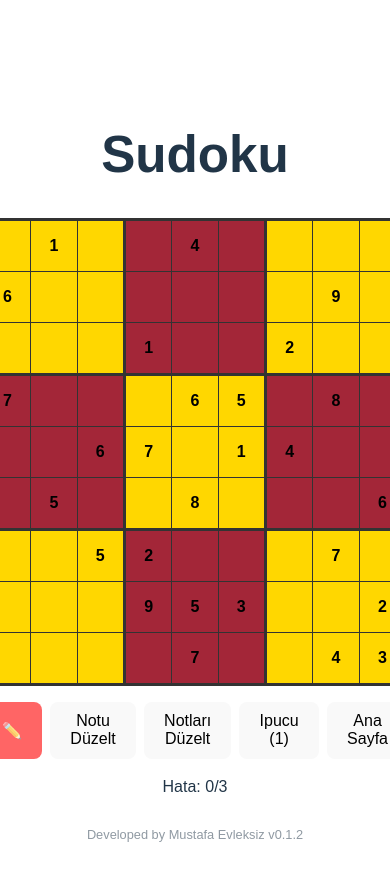
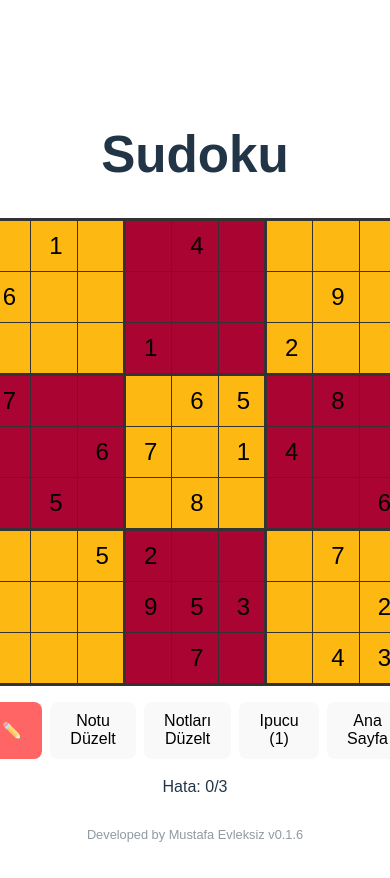
Before and after one commit to mystafe/LockGame, a React (Vite) app: page / in a window 390 px wide. Both pictures are taken after a click on the button "Başla". Shown: the top 878 px of the page. Built offline with nearby package versions, Linux system fonts and the light colour scheme.

Commit message:
Enable only valid digits on mobile pad

```diff
--- a/package.json
+++ b/package.json
@@ -1,7 +1,7 @@
 {
   "name": "minigames",
   "private": true,
-  "version": "0.1.2",
+  "version": "0.1.6",
   "type": "module",
   "scripts": {
     "dev": "vite",
--- a/src/Sudoku.css
+++ b/src/Sudoku.css
@@ -36,6 +36,10 @@
   background: transparent;
   color: inherit;
   outline: none;
+}
+.board input:disabled {
+  color: inherit;
+  -webkit-text-fill-color: inherit;
 }
 .prefilled {
   font-weight: bold;
@@ -91,12 +95,22 @@
   display: flex;
   justify-content: center;
   gap: 0.5rem;
+  flex-wrap: wrap;
   padding: 0.5rem;
   z-index: 500;
 }
 .digit-pad button {
   width: 2.5rem;
   height: 2.5rem;
+}
+.digit-pad button:disabled {
+  opacity: 0.5;
+}
+
+@media (min-width: 768px) {
+  .digit-pad {
+    display: none;
+  }
 }
 .controls {
   margin-top: 0.5rem;
@@ -159,7 +173,7 @@
 .block4,
 .block6,
 .block8 {
-  background: #ffd700;
+  background: #fdb912;
   color: #000;
 }
 
@@ -167,7 +181,7 @@
 .block3,
 .block5,
 .block7 {
-  background: #a32638;
+  background: #a90432;
   color: #fff;
 }
 
--- a/src/SudokuGame.jsx
+++ b/src/SudokuGame.jsx
@@ -170,6 +170,9 @@ export default function SudokuGame({ difficulty, onBack, version }) {
     const [r, c] = empties[Math.floor(Math.random() * empties.length)]
     const newBoard = board.map(row => [...row])
     newBoard[r][c] = rand.solution[r][c]
+    const newPuzzle = rand.puzzle.map(row => [...row])
+    newPuzzle[r][c] = rand.solution[r][c]
+    setRand({ ...rand, puzzle: newPuzzle })
     const newNotes = notes.map(row => row.map(n => [...n]))
     newNotes[r][c] = []
     setNotes(newNotes)
@@ -189,6 +192,9 @@ export default function SudokuGame({ difficulty, onBack, version }) {
     const [r, c] = empties[Math.floor(Math.random() * empties.length)]
     const newBoard = board.map(row => [...row])
     newBoard[r][c] = rand.solution[r][c]
+    const newPuzzle = rand.puzzle.map(row => [...row])
+    newPuzzle[r][c] = rand.solution[r][c]
+    setRand({ ...rand, puzzle: newPuzzle })
     const newNotes = notes.map(row => row.map(n => [...n]))
     newNotes[r][c] = []
     setNotes(newNotes)
@@ -265,15 +271,18 @@ export default function SudokuGame({ difficulty, onBack, version }) {
                     key={c}
                     className={`${rand.puzzle[r][c] !== 0 ? 'prefilled ' : ''}${block}${activeCell && activeCell.r === r && activeCell.c === c ? ' active-cell' : ''}`.trim()}
                   >
-                    {rand.puzzle[r][c] !== 0 ? (
-                      rand.puzzle[r][c]
-                    ) : (
-                      <>
                     <input
                       value={cell === 0 ? '' : cell}
                       readOnly
+                      disabled={rand.puzzle[r][c] !== 0}
+                      inputMode="none"
                       onFocus={() => setActiveCell({ r, c })}
-                          onBlur={() => setActiveCell(null)}
+                      onBlur={e => {
+                        const next = e.relatedTarget
+                        if (!next || !next.closest('.digit-pad')) {
+                          setActiveCell(null)
+                        }
+                      }}
                       onKeyDown={e => {
                         const n = parseInt(e.key, 10)
                         if (!isNaN(n)) {
@@ -295,8 +304,6 @@ export default function SudokuGame({ difficulty, onBack, version }) {
                         ))}
                       </div>
                     )}
-                      </>
-                    )}
                   </td>
                 )
               })}
@@ -306,10 +313,25 @@ export default function SudokuGame({ difficulty, onBack, version }) {
       </table>
       {activeCell && (
         <div className="digit-pad">
-          {Array.from({ length: cfg.size }, (_, i) => i + 1).map(n => (
-            <button key={n} onClick={() => handleChange(activeCell.r, activeCell.c, n)}>{n}</button>
-          ))}
-          <button onClick={() => handleChange(activeCell.r, activeCell.c, '')}>X</button>
+          {(() => {
+            const allowed = getAllowedDigits(activeCell.r, activeCell.c)
+            return Array.from({ length: cfg.size }, (_, i) => i + 1).map(n => (
+              <button
+                key={n}
+                onPointerDown={e => e.preventDefault()}
+                disabled={!allowed.includes(n)}
+                onClick={() => handleChange(activeCell.r, activeCell.c, n)}
+              >
+                {n}
+              </button>
+            ))
+          })()}
+          <button
+            onPointerDown={e => e.preventDefault()}
+            onClick={() => handleChange(activeCell.r, activeCell.c, '')}
+          >
+            X
+          </button>
         </div>
       )}
       <div className="controls">
```
Also changed, not shown: 1 other file (tests, documents, lock files or other folders). Lines whose indentation alone changed are shown as unchanged.
